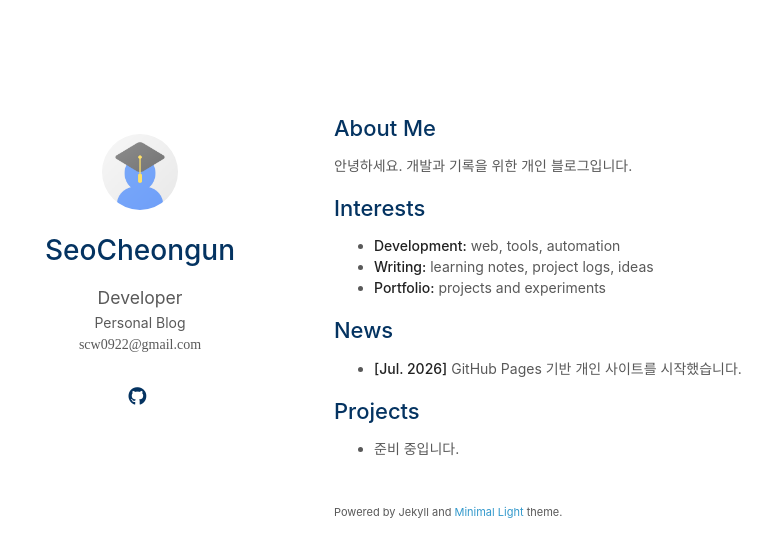
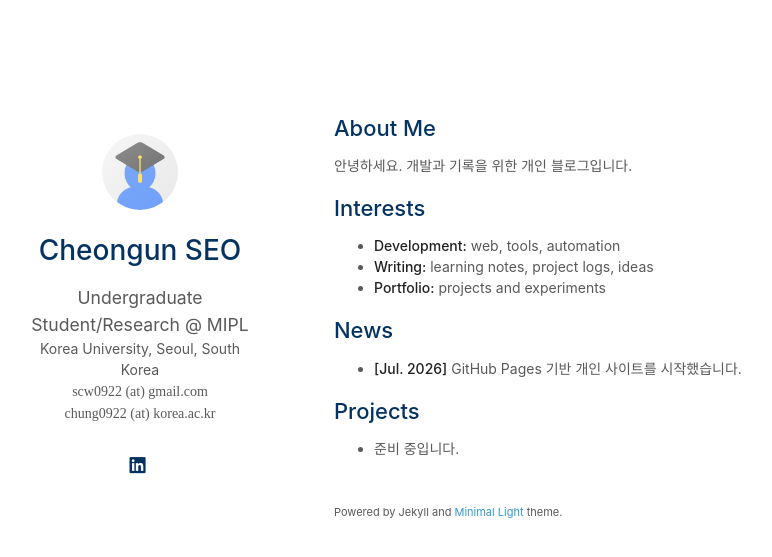
Before and after one commit to SeoCheongun/blog, a Jekyll site: the page built from index.md, in a window 1280 px wide. Shown: the top 557 px of the page, without its empty margins (136-908 px from the left). Built offline with Jekyll 4.4.1, drawn with Linux system fonts in a browser that asks for light colours; a style sheet for code colours, icons or effects is not loaded; our own code applies the rules of GitHub Pages for plain Markdown files.

Commit message:
Update homepage profile details

```diff
--- a/_config.yml
+++ b/_config.yml
@@ -1,21 +1,21 @@
 # Basic Information
-title: SeoCheongun
-position: Developer
-affiliation: Personal Blog
-affiliation_link: https://seocheongun.github.io/blog/
-email: scw0922@gmail.com
+title: Cheongun SEO
+position: Undergraduate Student/Research @ MIPL
+affiliation: Korea University, Seoul, South Korea
+affiliation_link: https://www.korea.edu/
+email: scw0922 (at) gmail.com<br>chung0922 (at) korea.ac.kr
 url: https://seocheongun.github.io
 baseurl: /blog
 
 # Search Engine Optimization (SEO)
 # The following information is used to improve the website traffic from search engines, e.g., Google.
-keywords: SeoCheongun, blog, portfolio
-description: SeoCheongun's personal blog and portfolio.
+keywords: Cheongun SEO, Korea University, researcher, blog, portfolio
+description: Cheongun SEO's personal homepage.
 canonical: https://seocheongun.github.io/blog/
 
 # Links
 # If you don't need one of them, you may delete the corresponding line.
-github_link: https://github.com/SeoCheongun
+linkedin: https://www.linkedin.com/in/cheongun-seo-b60219393/
 
 # Images (e.g., your profile picture and your website's favicon)
 # "favicon" and "favicon_dark" are used for the light and dark modes, respectively.
```
